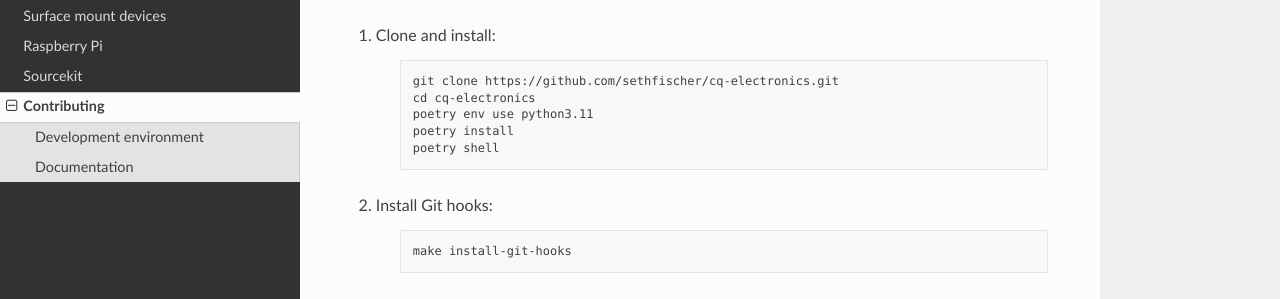
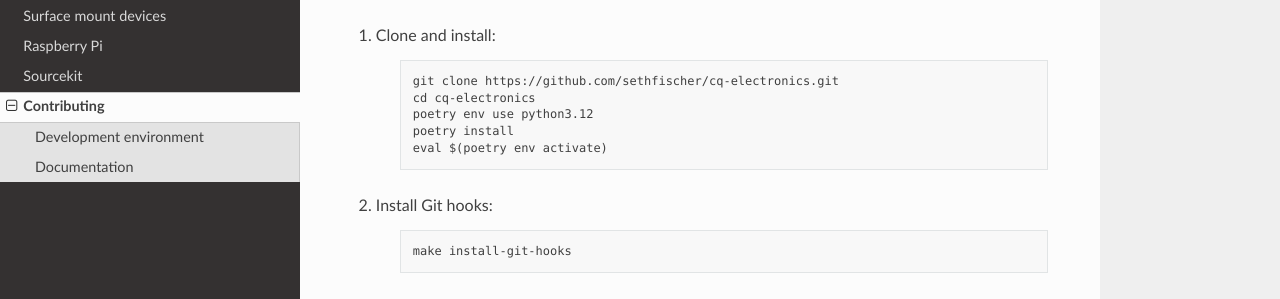
Before and after one commit to sethfischer/cq-electronics, a Sphinx documentation site: the page built from docs/contributing.rst, in a window 1280 px wide and 1031 px high. Shown: the part 192-491 px from the top of the window. Built offline with Sphinx 7.4.7 and the Read the Docs theme 3.1.0, drawn with Linux system fonts in a browser that asks for light colours.

Commit message:
chore: python 3.13 support

```diff
--- a/docs/contributing.rst
+++ b/docs/contributing.rst
@@ -11,9 +11,9 @@
 
         git clone https://github.com/sethfischer/cq-electronics.git
         cd cq-electronics
-        poetry env use python3.11
+        poetry env use python3.12
         poetry install
-        poetry shell
+        eval $(poetry env activate)
 
 #. Install Git hooks:
 
--- a/pyproject.toml
+++ b/pyproject.toml
@@ -38,10 +38,10 @@
 "Bug Tracker" = "https://github.com/sethfischer/cq-electronics/issues"
 
 [tool.poetry.dependencies]
-python = ">=3.9,<3.12"
+python = ">=3.9,<3.14"
 
 cadquery = "^2.4.0"
-cadquery-ocp = "7.7.0"
+cadquery-ocp = "7.7.2"
 casadi = {version = "^3.5.6rc2", allow-prereleases = true}
 
 [tool.poetry.group.dev.dependencies]
@@ -57,7 +57,7 @@
 rstcheck = "^6.1.1"
 sphinx-rtd-theme = "^1.0.0"
 sphinx-serve = "^1.0.1"
-sphinxcontrib-cadquery = "^0.8.1"
+sphinxcontrib-cadquery = "^0.10.1"
 
 [tool.poetry.group.cq-editor]
 optional = true
```
Also changed, not shown: .readthedocs.yaml, 4 other files.
